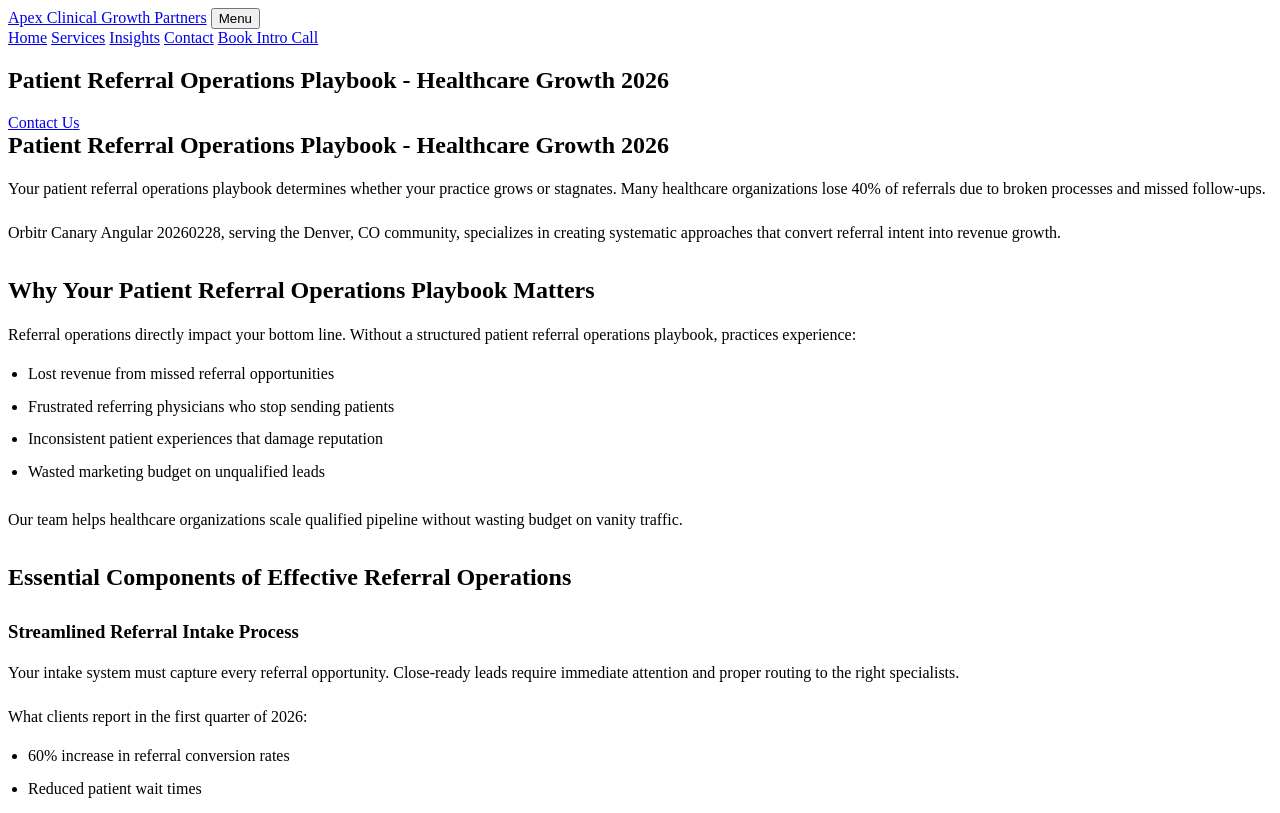
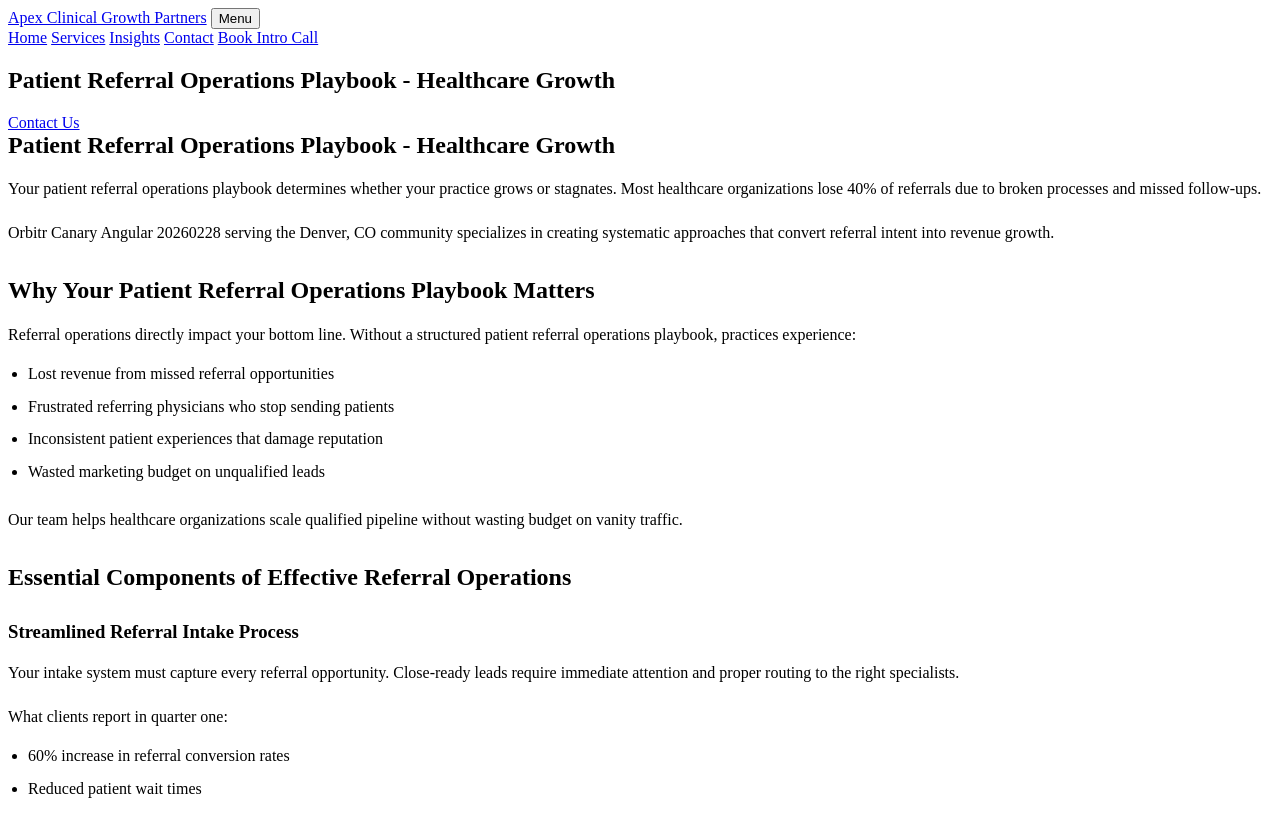
Before and after one commit to prjctlphbt/orbitr-canary-angular-20260228, a Jekyll site: the page angular-referral-ops-playbook-20260228142149.html, which Jekyll copies as it is, in a window 1280 px wide. Shown: the top 813 px of the page. Built offline with Jekyll 4.4.1, drawn with Linux system fonts in a browser that asks for light colours.

Commit message:
Rollback: Revert changes to angular-referral-ops-playbook-20260228142149.html

```diff
--- a/angular-referral-ops-playbook-20260228142149.html
+++ b/angular-referral-ops-playbook-20260228142149.html
@@ -4,9 +4,10 @@
 <head>
 <meta charset="utf-8"/>
 <meta content="width=device-width, initial-scale=1.0" name="viewport"/>
-<meta content="Enhance patient referrals with our 2026 operations playbook. Streamline workflows, boost growth, and improve outcomes. Contact us today." name="description"/>
-<title>Patient Referral Operations Playbook - Healthcare Growth 2026</title>
+<meta content="Streamline patient referrals with our comprehensive operations playbook. Optimize workflows, boost growth, and improve patient outcomes. Get started today." name="description"/>
+<title>Patient Referral Operations Playbook - Healthcare Growth</title>
 <style>
+
 
 /* Minimal functional styles (accordion, forms only) */
 
@@ -48,7 +49,7 @@
  box-sizing: border-box;
 }
 
-</style>
+ </style>
 <style id="orbitr-generated-content-style">
 .orbitr-generated-content > * {
  margin: 0;
@@ -101,15 +102,15 @@
 <main class="page-main">
 <section class="page-hero landing-hero">
 <div class="container">
-<h1>Patient Referral Operations Playbook - Healthcare Growth 2026</h1>
+<h1>Patient Referral Operations Playbook - Healthcare Growth</h1>
 <a class="cta" href="/services/">Contact Us</a>
 </div>
 </section>
 <section class="landing-content">
 <div class="container orbitr-generated-content">
-<h1>Patient Referral Operations Playbook - Healthcare Growth 2026</h1>
-<p>Your patient referral operations playbook determines whether your practice grows or stagnates. Many healthcare organizations lose 40% of referrals due to broken processes and missed follow-ups.</p>
-<p>Orbitr Canary Angular 20260228, serving the Denver, CO community, specializes in creating systematic approaches that convert referral intent into revenue growth.</p>
+<h1>Patient Referral Operations Playbook - Healthcare Growth</h1>
+<p>Your patient referral operations playbook determines whether your practice grows or stagnates. Most healthcare organizations lose 40% of referrals due to broken processes and missed follow-ups.</p>
+<p>Orbitr Canary Angular 20260228 serving the Denver, CO community specializes in creating systematic approaches that convert referral intent into revenue growth.</p>
 <h2>Why Your Patient Referral Operations Playbook Matters</h2>
 <p>Referral operations directly impact your bottom line. Without a structured patient referral operations playbook, practices experience:</p>
 <ul>
@@ -122,31 +123,31 @@
 <h2>Essential Components of Effective Referral Operations</h2>
 <h3>Streamlined Referral Intake Process</h3>
 <p>Your intake system must capture every referral opportunity. Close-ready leads require immediate attention and proper routing to the right specialists.</p>
-<p>What clients report in the first quarter of 2026:</p>
+<p>What clients report in quarter one:
 <ul>
 <li>60% increase in referral conversion rates</li>
 <li>Reduced patient wait times</li>
 <li>Improved referring physician satisfaction</li>
 <li>Higher revenue per referral</li>
-</ul>
+</ul></p>
 <h3>Automated Follow-Up Systems</h3>
 <p>Consistent communication keeps referrals moving through your pipeline. Automated systems ensure no patient falls through cracks while maintaining personal touch.</p>
-<p>Key automation features include:</p>
+<p>Key automation features include:
 <ul>
 <li>Instant referral acknowledgment to referring physicians</li>
 <li>Patient appointment scheduling reminders</li>
 <li>Status updates throughout the care journey</li>
 <li>Outcome reporting back to referral sources</li>
-</ul>
+</ul></p>
 <h3>Performance Tracking and Optimization</h3>
 <p>Measuring referral operations performance identifies bottlenecks and growth opportunities. Track conversion rates, response times, and revenue impact.</p>
-<p>Our dedicated strategist conducts weekly experiments to optimize:</p>
+<p>Our dedicated strategist conducts weekly experiments to optimize:
 <ul>
 <li>Referral source relationships</li>
 <li>Patient scheduling efficiency</li>
 <li>Communication workflows</li>
 <li>Revenue conversion metrics</li>
-</ul>
+</ul></p>
 <h2>Transform Your Referral Operations Today</h2>
 <p>A comprehensive patient referral operations playbook transforms scattered processes into revenue-generating systems. Healthcare organizations using structured approaches see qualified growth within 90 days.</p>
 <p>Our services focus on building sustainable referral operations that scale with your practice. We help create systems that generate revenue intent, not vanity traffic.</p>
@@ -185,14 +186,14 @@
 <div class="container small-note">Framework canary fixture for Orbitr approval testing.</div>
 </footer>
 <script>
-// FAQ accordion functionality
-document.querySelectorAll('.faq-question').forEach(button => {
+ // FAQ accordion functionality
+ document.querySelectorAll('.faq-question').forEach(button => {
  button.addEventListener('click', () => {
  const expanded = button.getAttribute('aria-expanded') === 'true';
  button.setAttribute('aria-expanded', !expanded);
  button.parentElement.classList.toggle('active');
  });
-});
-</script>
+ });
+ </script>
 </body>
 </html>
```
